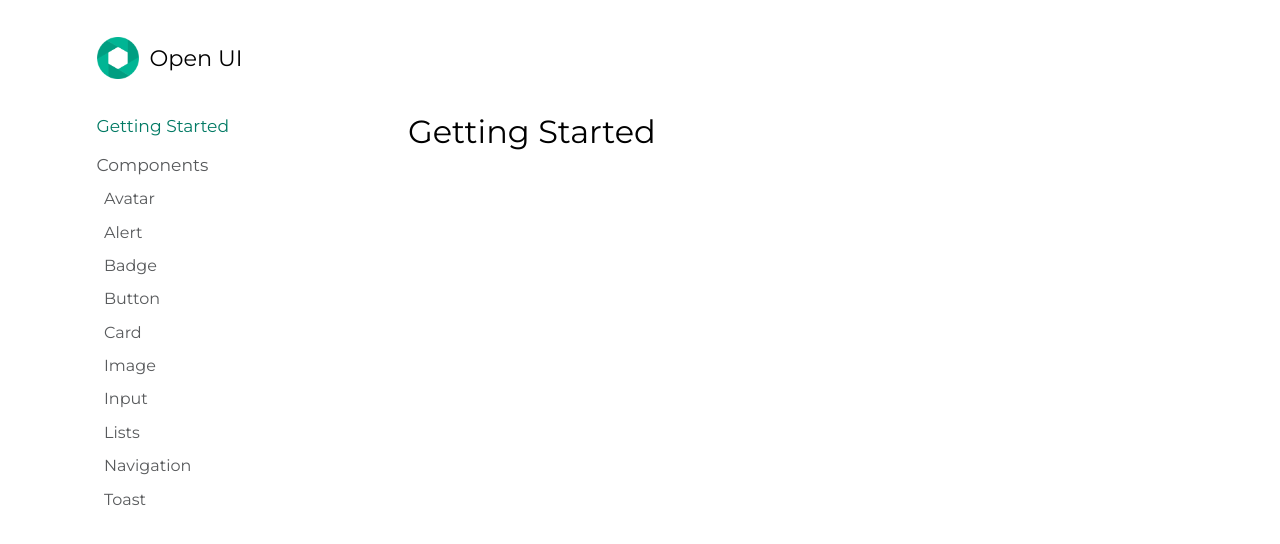
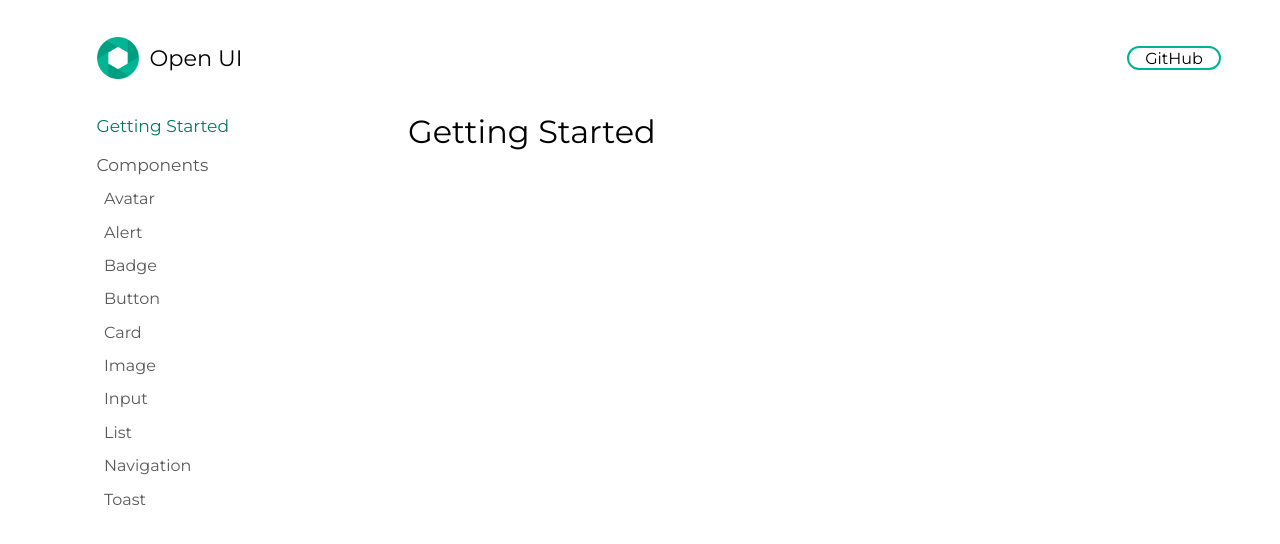
Before and after one commit to RohitDhatrak/OpenUI, a plain HTML site: page pages/getstarted.html in a window 1280 px wide. Drawn offline with Linux system fonts and the light colour scheme.

Commit message:
added github link

```diff
--- a/pages/getstarted.html
+++ b/pages/getstarted.html
@@ -23,6 +23,12 @@
                     />
                     <span class="brandname-title">Open UI</span>
                 </span>
+                <a
+                    href="https://github.com/RohitDhatrak/OpenUI"
+                    class="github-link"
+                >
+                    <button class="github-btn">GitHub</button>
+                </a>
             </a>
         </header>
         <nav class="site-nav">
@@ -57,7 +63,7 @@
                     <a href="/pages/components/Input/input.html">Input</a>
                 </li>
                 <li class="component-links">
-                    <a href="/pages/components/Lists/lists.html">Lists</a>
+                    <a href="/pages/components/Lists/lists.html">List</a>
                 </li>
                 <li class="component-links">
                     <a href="/pages/components/Navigation/navigation.html"
```
